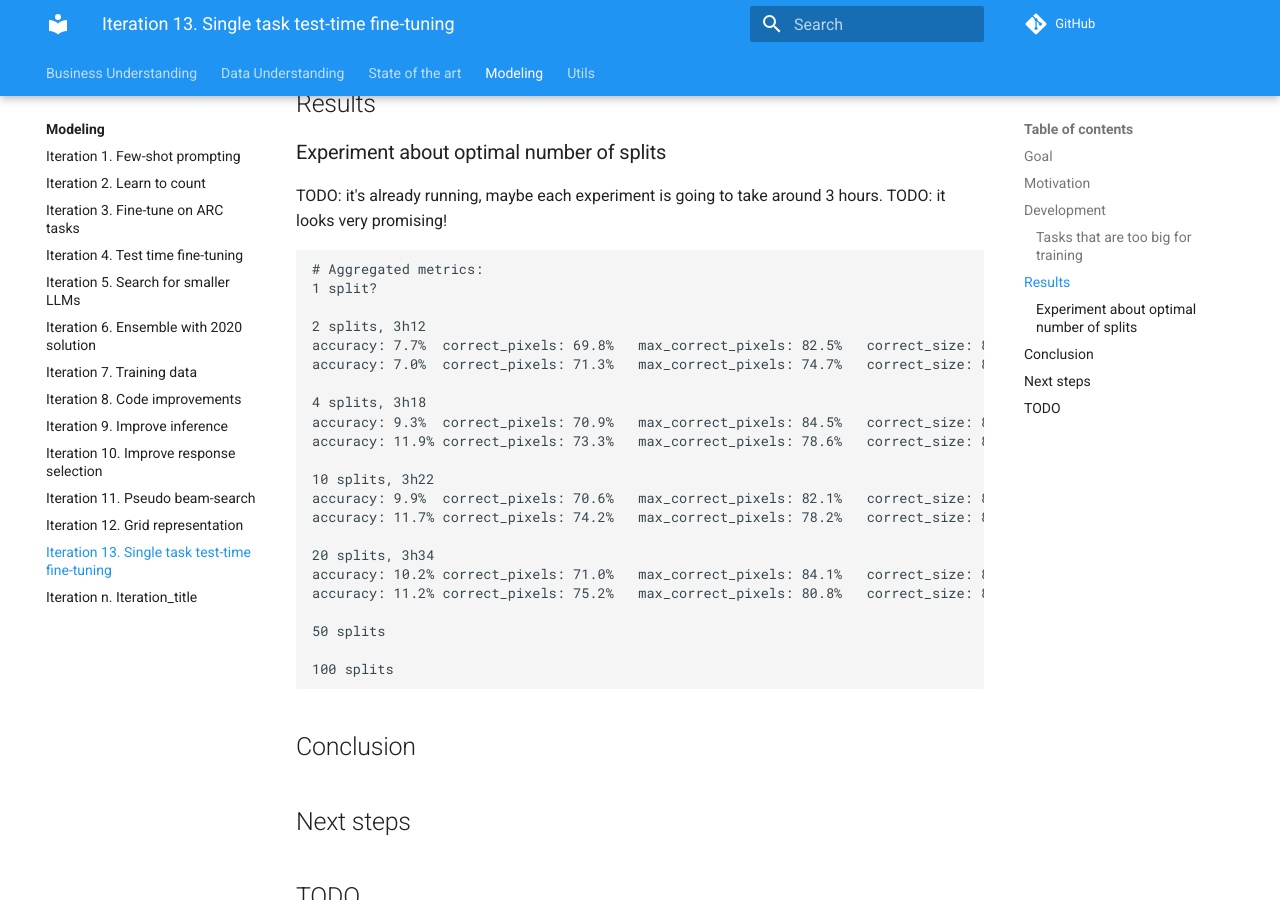
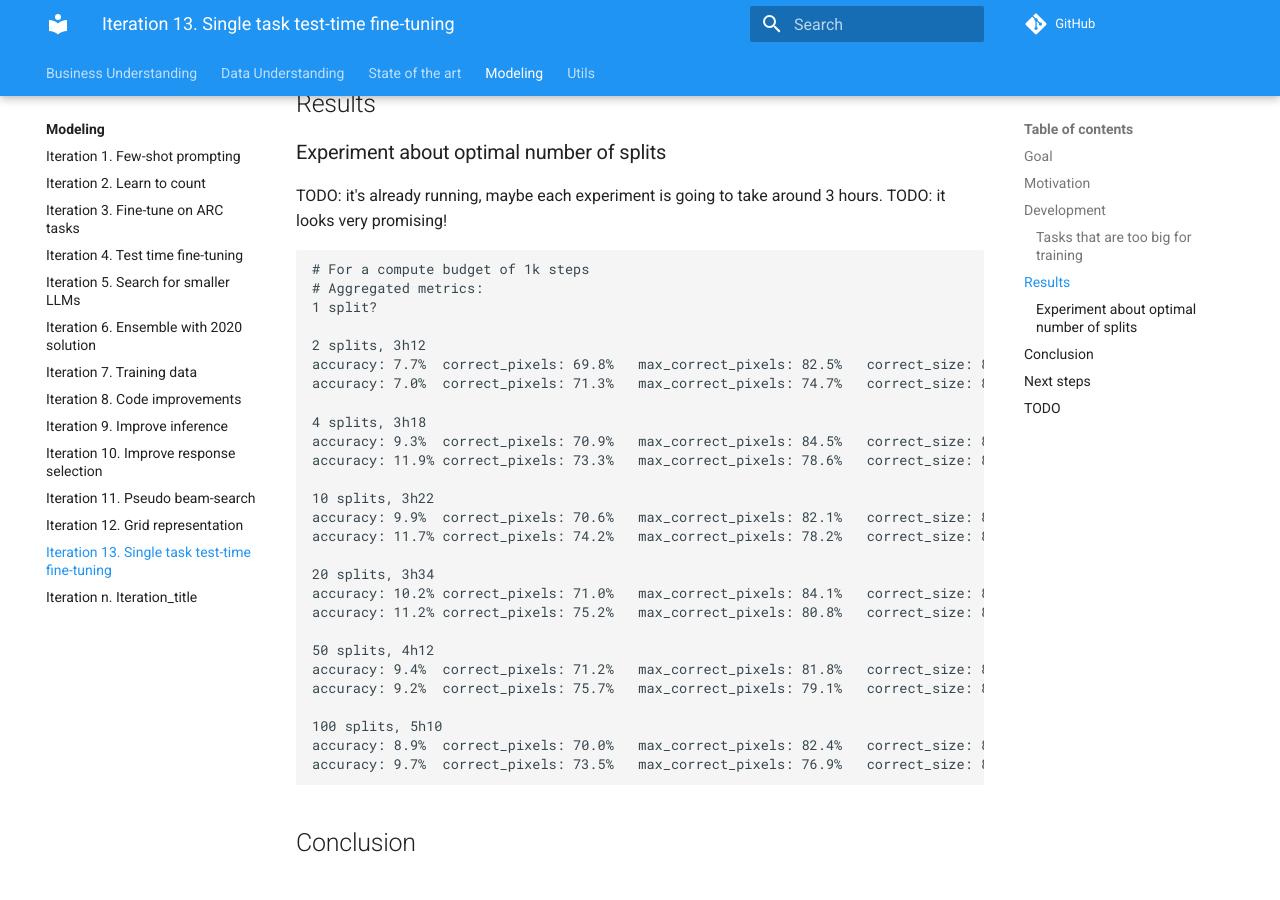
Before and after one commit to zhengjunyao-work/arc24, an MkDocs documentation site: the page built from docs/modeling/Iteration_13_single_task_ttft.md, in a window 1280 px wide and 900 px high, scrolled down 1656 px. Built offline with MkDocs 1.6.1 and Material for MkDocs 9.7.7, drawn with Linux system fonts in a browser that asks for light colours; comment, search, counter and statistics services are not loaded.

Commit message:
documented results

````diff
--- a/docs/modeling/Iteration_13_single_task_ttft.md
+++ b/docs/modeling/Iteration_13_single_task_ttft.md
@@ -64,6 +64,7 @@ TODO: it's already running, maybe each experiment is going to take around 3 hour
 TODO: it looks very promising!
 
 ```
+# For a compute budget of 1k steps
 # Aggregated metrics:
 1 split?
 
@@ -83,9 +84,13 @@ accuracy: 11.7%	correct_pixels: 74.2%	max_correct_pixels: 78.2%	correct_size: 86
 accuracy: 10.2%	correct_pixels: 71.0%	max_correct_pixels: 84.1%	correct_size: 84.5%	any_correct_size: 89.0%	pass_n: 30.0%	unanswered: 3.5%
 accuracy: 11.2%	correct_pixels: 75.2%	max_correct_pixels: 80.8%	correct_size: 86.7%	any_correct_size: 88.8%	pass_n: 22.4%	unanswered: 0.5%
 
-50 splits
+50 splits, 4h12
+accuracy: 9.4%	correct_pixels: 71.2%	max_correct_pixels: 81.8%	correct_size: 85.4%	any_correct_size: 88.0%	pass_n: 27.0%	unanswered: 2.8%
+accuracy: 9.2%	correct_pixels: 75.7%	max_correct_pixels: 79.1%	correct_size: 88.3%	any_correct_size: 88.8%	pass_n: 18.4%	unanswered: 0.0%
 
-100 splits
+100 splits, 5h10
+accuracy: 8.9%	correct_pixels: 70.0%	max_correct_pixels: 82.4%	correct_size: 84.6%	any_correct_size: 88.0%	pass_n: 28.0%	unanswered: 3.1%
+accuracy: 9.7%	correct_pixels: 73.5%	max_correct_pixels: 76.9%	correct_size: 87.2%	any_correct_size: 87.8%	pass_n: 19.4%	unanswered: 0.0%
 ```
 
 ## Conclusion
````
